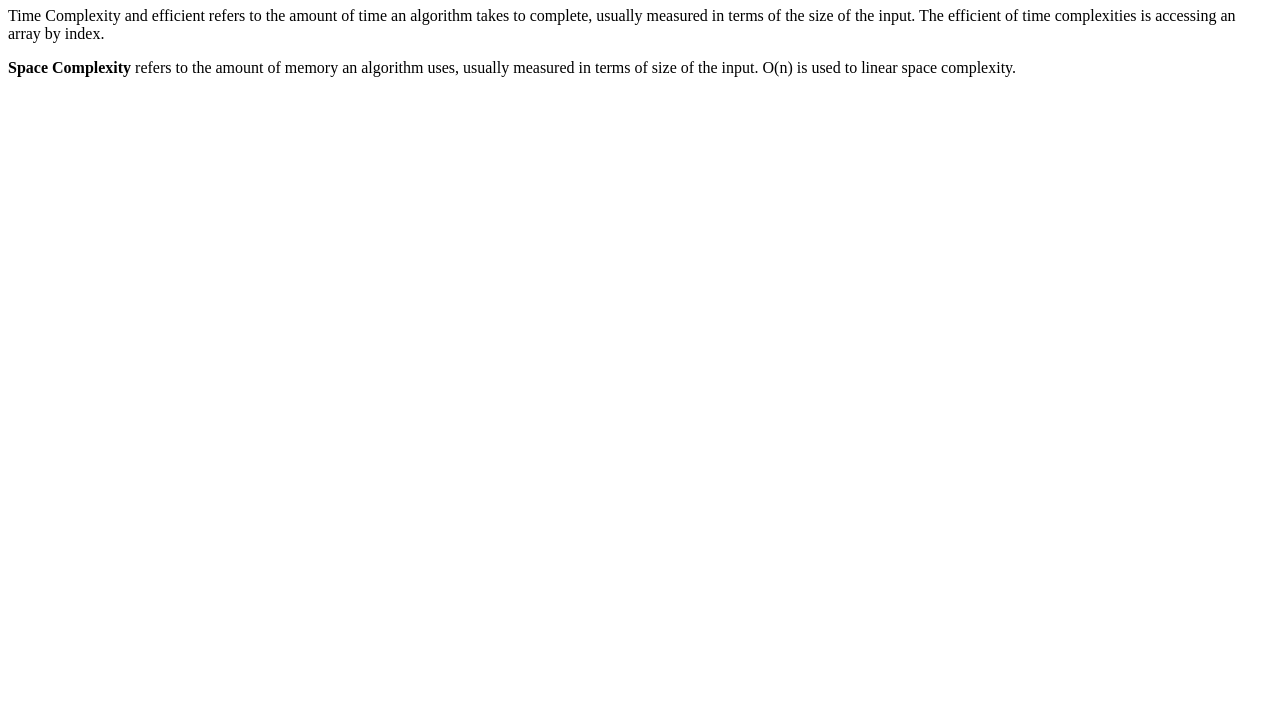
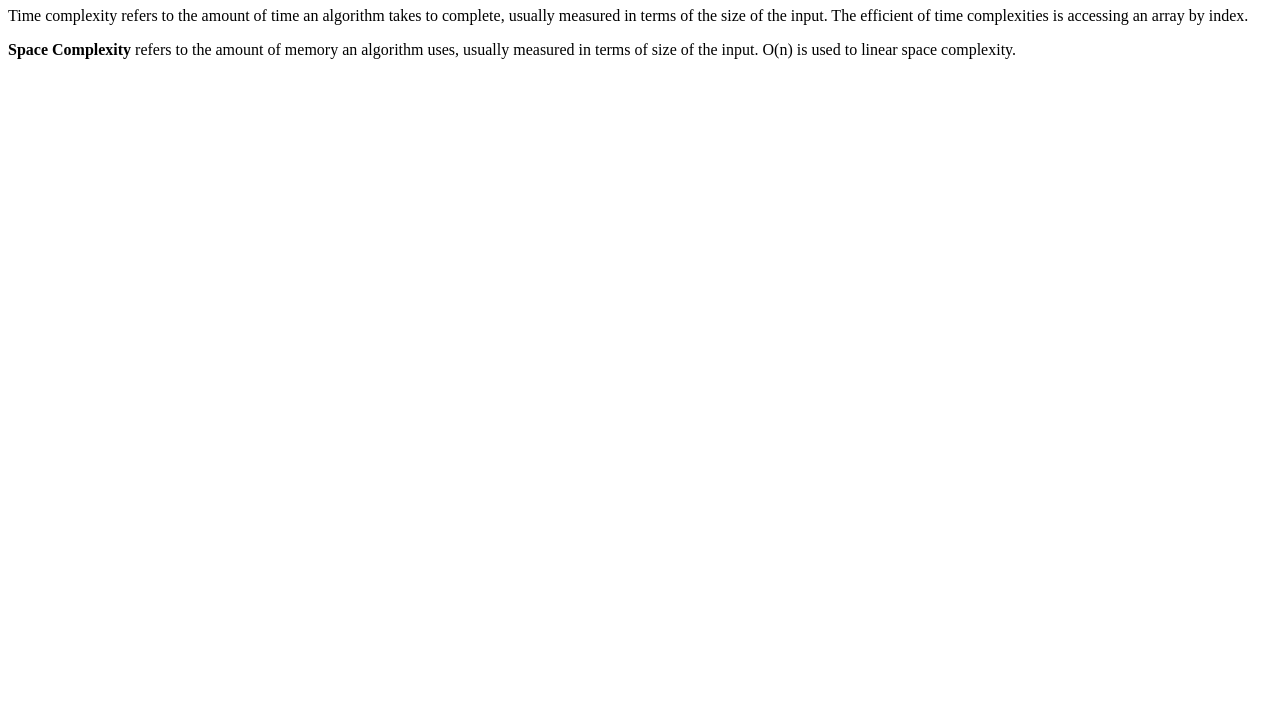
Before and after one commit to acciojob/time-and-space-complexity-Swathi0827, a website: page main.html in a window 1280 px wide. Shown: the part 73-800 px from the top of the page. Drawn offline with Linux system fonts and the light colour scheme.

Commit message:
created a submission

```diff
--- a/main.html
+++ b/main.html
@@ -9,7 +9,7 @@
 <body>
 	<!-- the entire body must be written by student -->
 	<h1>Time, Space, Complexity</h1>
-	<p>Time Complexity and efficient refers to the amount of time an algorithm takes to complete, usually measured in terms of the size of the input. The efficient of time complexities is accessing an array by index.</p>
+	<p>Time complexity refers to the amount of time an algorithm takes to complete, usually measured in terms of the size of the input. The efficient of time complexities is accessing an array by index.</p>
 	<p><b>Space Complexity</b> refers to the amount of memory an algorithm uses, usually measured in terms of size of the input. O(n) is used to linear space complexity. </p>
     <script type="text/javascript" src="./script.js">
 </script>
```
